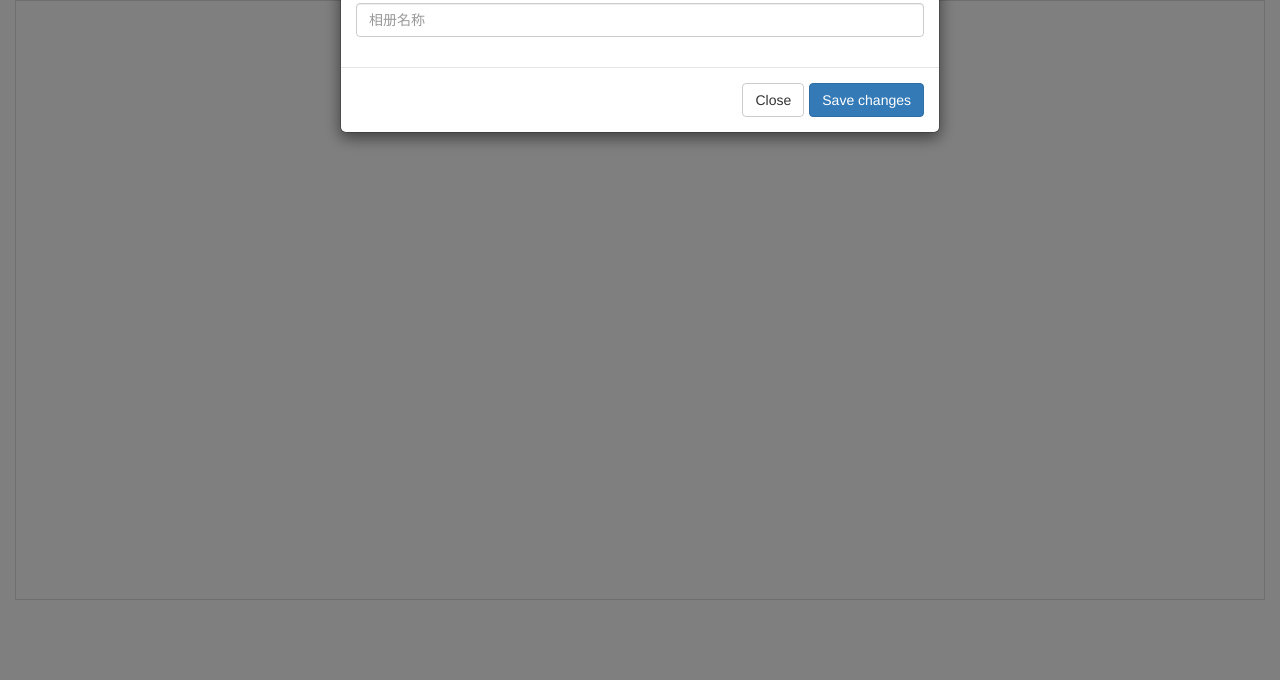
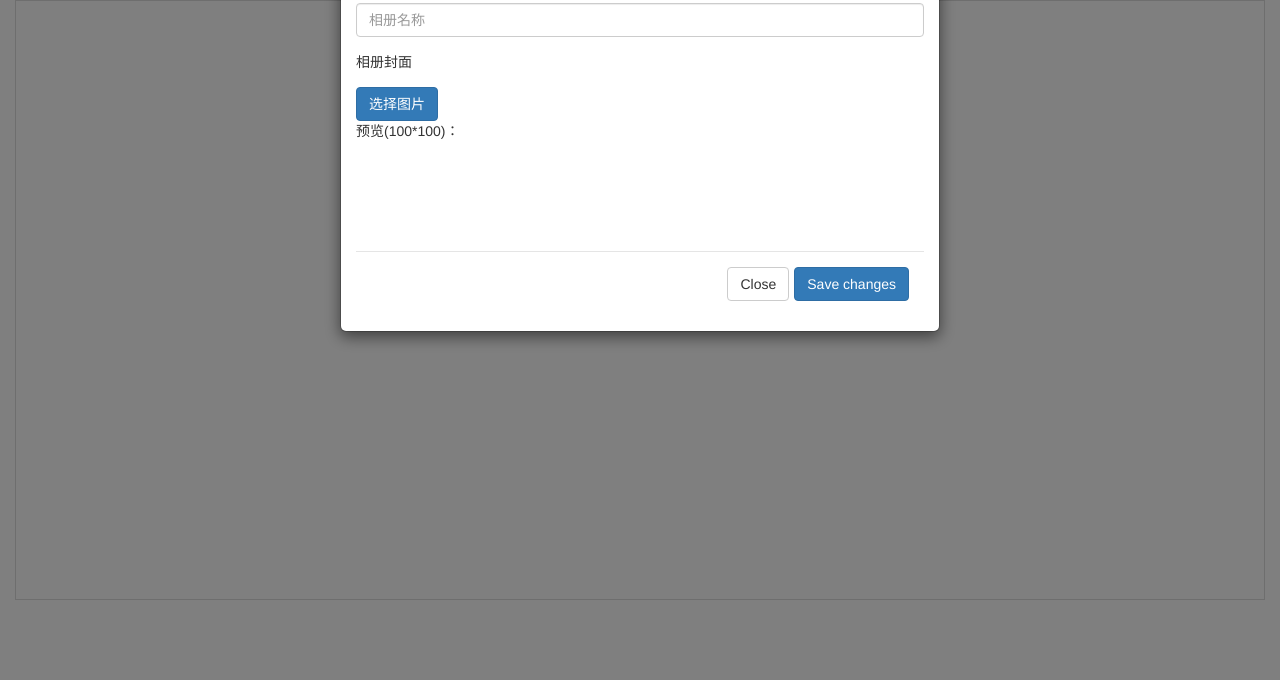
Before and after one commit to gxrtbf/designFY, a Django app: template templates/albumupload.html in a window 1280 px wide, after a click on "创建相册". Shown: the part 120-800 px from the top of the page. Run offline with Django 3.2, Linux system fonts and the light colour scheme; the template is opened without the code that fills it, so the values that code supplies are empty; parts of the project's set-up code (start-up, migrations or seed data) failed here and were passed over; some libraries are stand-ins or nearby versions.

Commit message:
修改upload完成

```diff
--- a/apps/album/serializers.py
+++ b/apps/album/serializers.py
@@ -10,4 +10,9 @@ class AlbumSerializer(serializers.ModelSerializer):
 class AlbumFileSerializer(serializers.ModelSerializer):
     class Meta:
         model = AlbumFile
+        fields = ('id', 'owner', 'title', 'cover', 'createDate')
+
+class AlbumFileInfoSerializer(serializers.ModelSerializer):
+    class Meta:
+        model = AlbumFile
         fields = ('id', 'owner', 'title', 'createDate')
--- a/designFY/settings.py
+++ b/designFY/settings.py
@@ -43,7 +43,7 @@ INSTALLED_APPS = [
     'apps.album',
     'apps.note',
     'apps.timeline',
-    'apps.lovewords'
+    'apps.lovewords',
 ]
 
 MIDDLEWARE = [
--- a/static/css/album.css
+++ b/static/css/album.css
@@ -45,5 +45,5 @@
 .ibutoom {
 	width: 100%;
 	height: 100%;
-	font-size: 50;
+	font-size: 23px;
 }
--- a/static/css/album.upload.css
+++ b/static/css/album.upload.css
@@ -155,3 +155,18 @@
     text-align: center;
     height: 40px;
 }
+
+#photo {
+    max-width: 100%;
+    border: 1;
+    border-color: #000;
+}
+.img-preview {
+    width: 100px;
+    height: 100px;
+    overflow: hidden;
+}
+#result {
+    width: 150px;
+    height: 150px;
+}
--- a/static/js/album.upload.js
+++ b/static/js/album.upload.js
@@ -24,8 +24,49 @@ $.fn.extend({
         uploadFileList.initFileList(opt);
         getFileName();
         getAddHtml();
+        initCropper($('#photo'),$('#input'));
     }
 });
+var initCropper = function (img, input){
+    var $image = img;
+    var options = {
+        aspectRatio: 1, // 纵横比
+        viewMode: 2,
+        preview: '.img-preview' // 预览图的class名
+    };
+    $image.cropper(options);
+    var $inputImage = input;
+    var uploadedImageURL;
+    if (URL) {
+        // 给input添加监听
+        $inputImage.change(function () {
+            var files = this.files;
+            var file;
+            if (!$image.data('cropper')) {
+                return;
+            }
+            if (files && files.length) {
+                file = files[0];
+                // 判断是否是图像文件
+                if (/^image\/\w+$/.test(file.type)) {
+                     // 如果URL已存在就先释放
+                    if (uploadedImageURL) {
+                         URL.revokeObjectURL(uploadedImageURL);
+                    }
+                    uploadedImageURL = URL.createObjectURL(file);
+                    // 销毁cropper后更改src属性再重新创建cropper
+                    $image.cropper('destroy').attr('src', uploadedImageURL).cropper(options);
+                    $inputImage.val('');
+                } else {
+                    window.alert('请选择一个图像文件！');
+                }
+            }
+        });
+    }
+    else {
+        $inputImage.prop('disabled', true).addClass('disabled');
+    }
+}
 /**
  * 上传基本工具和操作
  */
@@ -527,41 +568,24 @@ function getAddHtml(){
     temp += '<div class="form-group">';
     temp += '<input type="input" class="form-control" id="albumsFileName" name="albumsFileName" placeholder="相册名称">';
     temp += '</div>';
-    temp += '</div><div class="modal-footer">';
+    temp += '<div class="form-group">';
+    temp += '<span class="heading">相册封面</span>';
+    temp += '<img src="" id="photo">';
+    temp += '</div>';
+    temp += '<label for="input" class="btn btn-primary" id="">';
+    temp += '<span>选择图片</span>';
+    temp += '<input type="file" id="input" class="sr-only">';
+    temp += '</label>';
+    temp += '<div>';
+    temp += '<p>预览(100*100)：</p>';
+    temp += '<div class="img-preview"></div>';
+    temp += '</div>';
+    temp += '<div class="modal-footer">';
     temp += '<button type="button" class="btn btn-default" data-dismiss="modal">Close</button>';
-    temp += '<button type="submit" class="btn btn-primary" onclick="createFileName()" data-dismiss="modal">Save changes</button>';
+    temp += '<button type="submit" class="btn btn-primary" onclick="createFileName()">Save changes</button>';
     temp += '</div></div></div></div>';
     document.getElementById("createFileName").innerHTML = temp;
 };
-function getCookie(name) {
-    var cookieValue = null;
-    if (document.cookie && document.cookie !== '') {
-        var cookies = document.cookie.split(';');
-        for (var i = 0; i < cookies.length; i++) {
-            var cookie = jQuery.trim(cookies[i]);
-            // Does this cookie string begin with the name we want?
-            if (cookie.substring(0, name.length + 1) === (name + '=')) {
-                cookieValue = decodeURIComponent(cookie.substring(name.length + 1));
-                break;
-            }
-        }
-    }
-    return cookieValue;
-}
-var csrftoken = getCookie('csrftoken');
-
-function csrfSafeMethod(method) {
-    // these HTTP methods do not require CSRF protection
-    return (/^(GET|HEAD|OPTIONS|TRACE)$/.test(method));
-}
-
-$.ajaxSetup({
-    beforeSend: function(xhr, settings) {
-        if (!csrfSafeMethod(settings.type) && !this.crossDomain) {
-            xhr.setRequestHeader("X-CSRFToken", csrftoken);
-        }
-    }
-});
 function createFileName(){
     var userId = document.getElementById("userId").innerHTML;
     var albumsFileName = document.getElementById("albumsFileName").value;
@@ -583,13 +607,22 @@ function createFileName(){
             if(temp == 1){
                 $("#warn").show();
             }else{
+                var $image = $('#photo');
+                $image.cropper('getCroppedCanvas',{
+                    width:300,
+                    height:300
+                }).toBlob(function(blob){
+                    var formData = new FormData();
+                    console.log(blob);
+                    formData.append('cover', blob, albumsFileName + '_cover');
+                    formData.append('title', albumsFileName);
+                    formData.append('owner', userId);
                     $.ajax({
                         type: 'POST',
                         url: "../albumfile/create/",
-                    data: {
-                        'owner': userId,
-                        'title': albumsFileName
-                    },
+                        data: formData,
+                        processData : false,
+                        contentType : false,
                         success: function(dataset){
                             $("#info").show();
                             getFileName();
@@ -598,7 +631,9 @@ function createFileName(){
                             $("#warn").show();
                         }
                     });
-            }
+                });
+            };
         }
     });
+    $('#myModal').modal('hide');
 }
--- a/templates/albumupload.html
+++ b/templates/albumupload.html
@@ -9,6 +9,7 @@
     <title>文件上传</title>
     <link rel="stylesheet" href="{% static 'css/bootstrap.min.css' %}">
     <link rel="stylesheet" href="{% static 'css/album.upload.css' %}">
+    <link href="https://cdn.bootcss.com/cropper/3.1.3/cropper.min.css" rel="stylesheet">
 </head>
 <body>
     <div class="container-fluid">
@@ -16,8 +17,11 @@
         <div id="userId" style="display: none;">{{ user.id }}</div>
     </div>
     <script type="text/javascript" src="{% static 'js/jquery.min.js' %}"></script>
+    <script type="text/javascript" src="{% static 'js/bootstrap.min.js' %}"></script>
+    <script src="https://cdn.bootcss.com/cropper/3.1.3/cropper.min.js"></script>
+    <script src="{% static 'js/canvas-to-blob.min.js' %}"></script>
+    <script type="text/javascript" src="{% static 'js/submit.js' %}"></script>
     <script type="text/javascript" src="{% static 'js/album.upload.js' %}"></script>
-    <script type="text/javascript" src="{% static 'js/bootstrap.min.js' %}"></script>
     <script type="text/javascript">
         $("#fileUploadContent").initUpload({
             "uploadUrl":"#",//上传文件信息地址
```
Also changed, not shown: apps/album/models.py (+7 -3 lines), apps/album/views.py (+8 -6 lines), apps/album/migrations/0001_initial.py, apps/index/migrations/__init__.py (deleted), apps/login/migrations/__init__.py (deleted), apps/lovewords/migrations/__init__.py (deleted), apps/note/migrations/__init__.py (deleted), apps/timeline/migrations/__init__.py (deleted), 1 other file. Lines whose indentation alone changed are shown as unchanged.
